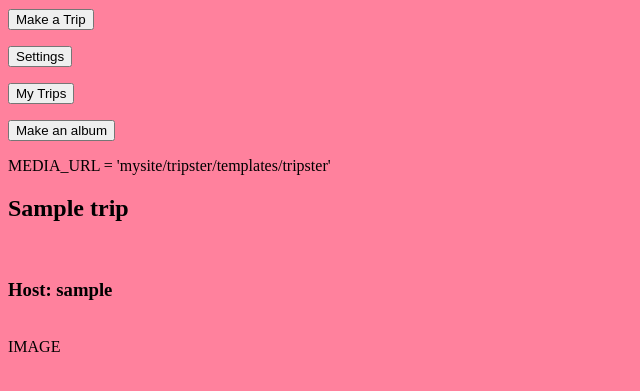
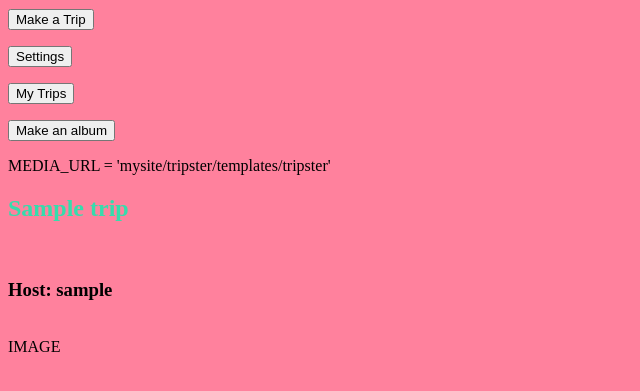
Before and after one commit to brechang/tripster, a Django app: template mysite/tripster/templates/tripster/home.html in a window 1280 px wide. Shown: the part 131-522 px from the top of the page, without its empty margins (0-640 px from the left). Run offline with Django 3.2, Linux system fonts and the light colour scheme; the template is opened without the code that fills it: values that come from a table or form of the project are taken from there, others are empty; tables that the repository leaves empty hold one stand-in row (values such as "Sample post").

Commit message:
added h2 text color

```diff
--- a/mysite/tripster/templates/tripster/home.html
+++ b/mysite/tripster/templates/tripster/home.html
@@ -5,6 +5,7 @@
     <style>
         body {background-color:#FF819D}
         h1   {color:#6CFBB8}
+        h2   {color:#36DCAC}
     </style>
 </head>
 <h1><u>Welcome to the virtual plaza</u></h1>
```
